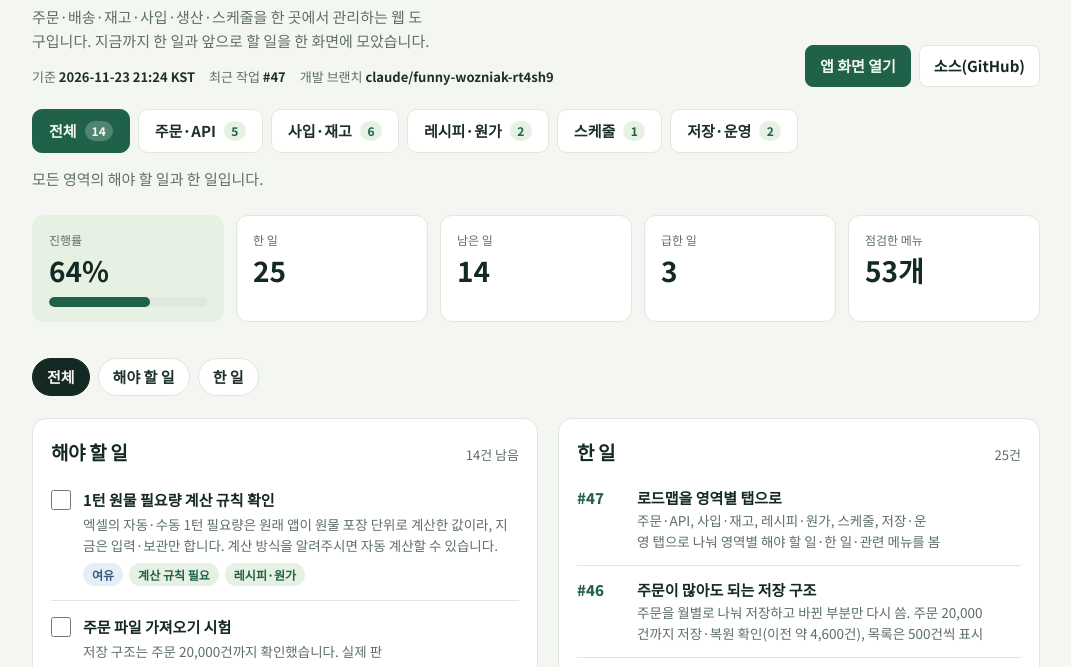
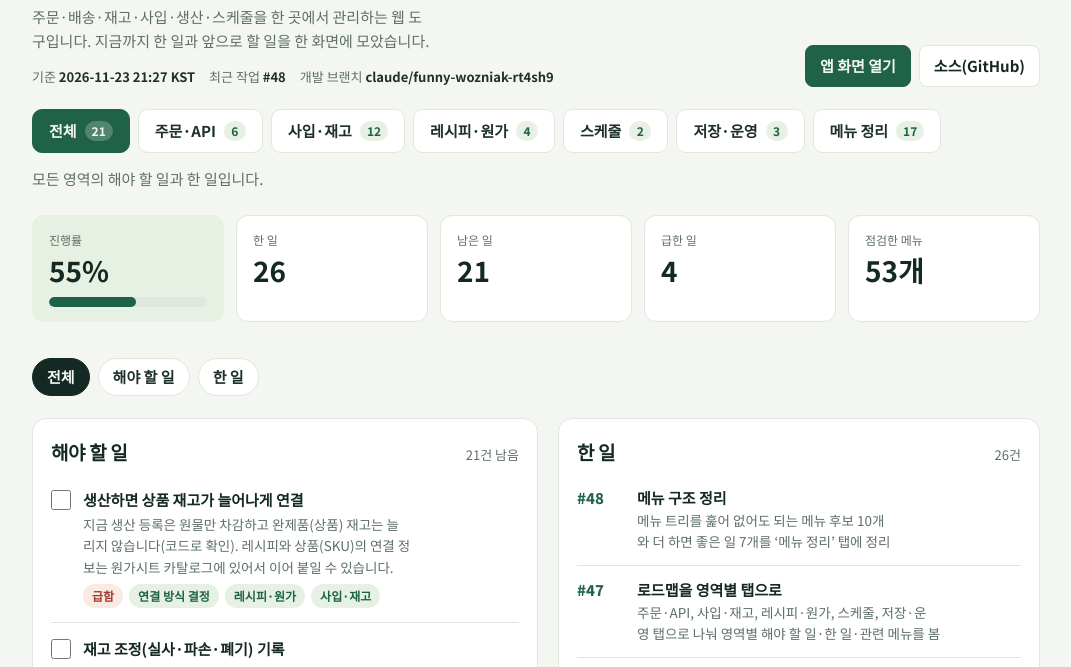
Before and after one commit to bluekiwi75/make, a plain HTML site: page docs/roadmap.html in a window 1280 px wide. Shown: the part 97-764 px from the top of the page, without its empty margins (104-1175 px from the left). Drawn offline with Linux system fonts and the light colour scheme.

Commit message:
Roadmap: menu cleanup tab (removal candidates and suggested additions)
Co-Authored-By: Claude Sonnet 5.5 <noreply@anthropic.com>
Claude-Session: https://claude.ai/code/session_018spFY8ws2gwToUEkVity7Q

```diff
--- a/docs/roadmap.html
+++ b/docs/roadmap.html
@@ -85,6 +85,7 @@ h2{font-size:19px;font-weight:800;letter-spacing:-.02em;color:var(--ink)}
 .tab[aria-selected="true"] .count{background:rgba(255,255,255,.22);color:inherit}
 .tab:focus-visible{outline:2px solid var(--accent);outline-offset:2px}
 .area-desc{color:var(--muted);margin-top:10px;min-height:1.6em}
+.remove-why{min-width:6.5em}
 .empty-note{color:var(--muted);padding:14px 0}
 </style>
 
@@ -93,7 +94,7 @@ h2{font-size:19px;font-weight:800;letter-spacing:-.02em;color:var(--ink)}
     <div>
       <h1>마켓데스크 로드맵</h1>
       <p class="lead">주문·배송·재고·사입·생산·스케줄을 한 곳에서 관리하는 웹 도구입니다. 지금까지 한 일과 앞으로 할 일을 한 화면에 모았습니다.</p>
-      <div class="asof"><span>기준 <b>2026-11-23 21:24 KST</b></span><span>최근 작업 <b>#47</b></span><span>개발 브랜치 <b>claude/funny-wozniak-rt4sh9</b></span></div>
+      <div class="asof"><span>기준 <b>2026-11-23 21:27 KST</b></span><span>최근 작업 <b>#48</b></span><span>개발 브랜치 <b>claude/funny-wozniak-rt4sh9</b></span></div>
     </div>
     <div class="links">
       <a class="btn primary" href="https://claude.ai/artifact/3Rigwfrnbw5tFjr3aLRPHV" target="_blank" rel="noopener">앱 화면 열기</a>
@@ -106,7 +107,7 @@ h2{font-size:19px;font-weight:800;letter-spacing:-.02em;color:var(--ink)}
 
   <div class="tiles" aria-label="요약">
     <div class="tile lead-tile"><small>진행률</small><strong id="t-pct">0%</strong><div class="bar" aria-hidden="true"><span id="t-bar"></span></div></div>
-    <div class="tile"><small>한 일</small><strong id="t-done">0</strong></div>
+    <div class="tile"><small id="t-done-label">한 일</small><strong id="t-done">0</strong></div>
     <div class="tile"><small>남은 일</small><strong id="t-todo">0</strong></div>
     <div class="tile"><small>급한 일</small><strong id="t-high">0</strong></div>
     <div class="tile"><small id="t-menu-label">점검한 메뉴</small><strong id="t-menu">53개</strong></div>
@@ -146,6 +147,13 @@ h2{font-size:19px;font-weight:800;letter-spacing:-.02em;color:var(--ink)}
 
 <script>
 const TODO = [
+  {id:"prod2stock", a:["recipe","purchase","cleanup"], p:"high", t:"생산하면 상품 재고가 늘어나게 연결", d:"지금 생산 등록은 원물만 차감하고 완제품(상품) 재고는 늘리지 않습니다(코드로 확인). 레시피와 상품(SKU)의 연결 정보는 원가시트 카탈로그에 있어서 이어 붙일 수 있습니다.", need:"연결 방식 결정"},
+  {id:"stockadjust", a:["purchase","cleanup"], p:"mid", t:"재고 조정(실사·파손·폐기) 기록", d:"상품 재고는 입고 기준수량 하나뿐이라 고친 이력이 남지 않습니다. 조정 날짜와 사유를 남기면 재고 내역에 상품 잔량도 나옵니다."},
+  {id:"backup", a:["system","cleanup"], p:"mid", t:"데이터 백업·내보내기", d:"데이터가 claude.ai 안에만 있고 백업 파일이 없습니다. 전체 데이터를 파일로 내려받는 기능이 필요합니다.", need:"다운로드 허용 필요"},
+  {id:"po", a:["purchase","cleanup"], p:"mid", t:"발주 관리를 실제 기능으로", d:"지금 발주 관리는 링크만 있는 안내 화면입니다. 발주서 작성 → 거래명세서 입고 → 결제 예정으로 이어지게 만들 수 있습니다."},
+  {id:"pay", a:["purchase","schedule","cleanup"], p:"low", t:"사입 결제 관리 화면", d:"결제 예정일은 스케줄에 보이지만 결제 처리는 사입 목록 수정에서만 됩니다. 미결제 목록과 결제 처리를 한 화면에서 하면 좋습니다."},
+  {id:"costcheck", a:["purchase","recipe","cleanup"], p:"low", t:"거래명세서 단가와 원가시트 단가 비교", d:"명세서의 박스 단가가 원가시트의 원물 도매가와 다르면 알려 주고 갱신을 제안하는 기능입니다."},
+  {id:"lowstock", a:["purchase","order","cleanup"], p:"low", t:"재고 부족에서 발주 제안으로", d:"대시보드에 재고 부족 상품은 보이지만 발주로 이어지지 않습니다."},
   {id:"turn", a:["recipe"], p:"low", t:"1턴 원물 필요량 계산 규칙 확인", d:"엑셀의 자동·수동 1턴 필요량은 원래 앱이 원물 포장 단위로 계산한 값이라, 지금은 입력·보관만 합니다. 계산 방식을 알려주시면 자동 계산할 수 있습니다.", need:"계산 규칙 필요"},
   {id:"orderfile", a:["order"], p:"high", t:"주문 파일 가져오기 시험", d:"저장 구조는 주문 20,000건까지 확인했습니다. 실제 판매처 주문 파일(CSV·엑셀)을 올려 열 이름과 형식이 맞는지 확인해야 합니다. 한 파일은 50,000행까지입니다.", need:"주문 파일 필요"},
   {id:"stock0", a:["purchase"], p:"high", t:"상품 재고와 주문·사입 기록 채우기", d:"원가시트와 제품 레시피는 등록됐습니다. 상품 36개는 기준재고 0으로 들어가 있어서, 재고 수량은 거래명세서 반영이나 상품 화면에서 채워야 합니다. 코드가 없는 상품 1행(에브리데이넛츠 오리지날 믹스넛 500g+500g)은 코드를 채워야 등록됩니다.", need:"재고 수량·파일 필요"},
@@ -162,6 +170,7 @@ const TODO = [
   {id:"others", a:["system"], p:"low", t:"다른 프로젝트·PC 파일 연결", d:"이 세션은 bluekiwi75/make 저장소만 다룹니다. 이어서 할 저장소나 PC에만 있는 파일을 알려주면 연결합니다.", need:"저장소 이름 필요"}
 ];
 const DONE = [
+  ["#48","메뉴 구조 정리","메뉴 트리를 훑어 없어도 되는 메뉴 후보 10개와 더 하면 좋은 일 7개를 ‘메뉴 정리’ 탭에 정리",["system"]],
   ["#47","로드맵을 영역별 탭으로","주문·API, 사입·재고, 레시피·원가, 스케줄, 저장·운영 탭으로 나눠 영역별 해야 할 일·한 일·관련 메뉴를 봄",["system"]],
   ["#46","주문이 많아도 되는 저장 구조","주문을 월별로 나눠 저장하고 바뀐 부분만 다시 씀. 주문 20,000건까지 저장·복원 확인(이전 약 4,600건), 목록은 500건씩 표시",["order","system"]],
   ["#44","제품 레시피 폼을 엑셀과 같게","등록·수정 폼, 목록, 엑셀 다운로드·가져오기를 같은 8개 항목으로 통일. 엑셀과 왕복해도 값이 같음",["recipe"]],
@@ -188,6 +197,18 @@ const DONE = [
   ["#5","앱 화면 아티팩트","샘플 모드를 한 페이지로 묶어 휴대폰에서 확인",["system"]],
   ["#1","소스 이어받기","ZIP 소스를 저장소에 넣고 샘플 서버 실행 확인",["system"]]
 ];
+const REMOVE = [
+  ["송장번호 전송", "동작 안 함", "네이버 API로 송장을 보내는 화면입니다. 이 사이트에는 판매처 API 연동이 없어 보낼 수 없습니다. (배송업무, 상단 3. 상품발송)"],
+  ["판매처 로그인 정보 등록, 판매처 연결 관리", "동작 안 함", "암호화 키가 없어 저장이 거부됩니다. 마켓관리자의 ‘판매처 연결 관리’도 같은 화면입니다."],
+  ["폴더 설정, 엑셀 캐시 삭제", "동작 안 함", "폴더 선택 기능이 휴대폰과 아티팩트에서 지원되지 않습니다. 인쇄파일 내보내기의 폴더 저장에만 쓰입니다."],
+  ["창 그룹 전체", "휴대폰에서 필요 없음", "좌측메뉴 보이기, 계단식·수직·수평 배열, 모든창 닫기는 데스크톱에서 창을 늘어놓는 기능입니다."],
+  ["같은 화면이 두 번 나오는 메뉴", "중복", "시작페이지 = 홈페이지, 판매처 관리 = 판매처 연결 관리, 반품송장 목록 = 반품관리가 각각 같은 화면입니다. 하나씩만 두면 됩니다."],
+  ["상단 1·2·3 단계 메뉴와 배송업무 드롭다운", "중복", "주문수집·인쇄·발송 화면이 두 곳에 반복됩니다. 한쪽만 남기면 메뉴가 짧아집니다."],
+  ["매출 관리, 발주 관리 안내 화면", "기능 없음", "다른 메뉴로 가는 링크 모음뿐입니다. 매출 관리는 통계 메뉴로 충분하고, 발주 관리는 실제 기능을 만들거나 없애는 편이 낫습니다."],
+  ["주문수집의 API 수집, 수집 결과확인", "확인 필요", "주문을 CSV·엑셀로 가져온다면 API 수집 화면과 수집 결과확인은 비어 있게 됩니다. 주문 가져오기 방식을 정한 뒤 정리합니다."],
+  ["도움말의 내부 문의 기록, 마켓데스크 정보", "확인 필요", "내용이 원래 앱 기준이라 지금 사이트와 맞지 않을 수 있습니다. 쓰시는지 알려주세요."],
+  ["사업자 전환(사업자 2)", "확인 필요", "사업자를 하나만 쓰신다면 상단 전환 칸이 필요 없습니다."]
+];
 const MENUS = [
   ["설정","주문수집 열설정, 판매처 관리, 택배사, 내정보, 환경설정, 폴더 설정"],
   ["상품업무","상품관리, 원물·레시피 원가, 매칭규칙, 재고차감과 취소"],
@@ -208,9 +229,11 @@ const AREAS = [
   ["purchase", "사입·재고", "거래명세서 입고, 사입 기록, 재고 내역, 상품 재고"],
   ["recipe", "레시피·원가", "원가시트, 제품 레시피, 원물, 생산"],
   ["schedule", "스케줄", "월별 스케줄, 대시보드 달력, 스케줄 타입"],
-  ["system", "저장·운영", "데이터 저장, 휴대폰 사용, 알림, 점검, 문서"]
+  ["system", "저장·운영", "데이터 저장, 휴대폰 사용, 알림, 점검, 문서"],
+  ["cleanup", "메뉴 정리", "메뉴 구조를 보고 정리한 것: 없어도 되는 메뉴 후보와 더 하면 좋은 일"]
 ];
 const MENU_AREAS = {"설정": ["system"], "상품업무": ["recipe", "purchase"], "배송업무": ["order"], "송장목록": ["order"], "C/S업무": ["order"], "사입업무": ["purchase"], "스케줄": ["schedule"], "생산·레시피": ["recipe"], "통계": ["order"], "도구": ["system"], "마켓관리자": ["order"], "도움말": ["system"]};
+const WHY_TAG = {"동작 안 함": "high", "휴대폰에서 필요 없음": "mid", "중복": "mid", "기능 없음": "mid", "확인 필요": "low"};
 const PRI = {high:"급함", mid:"보통", low:"여유"};
 const KEY = "marketdesk-roadmap-checked";
 let checked = {};
@@ -224,33 +247,38 @@ let area = readArea();
 const inArea = list => area === "all" || (list || []).includes(area);
 
 function render() {
+  const cleanup = area === "cleanup";
   const todo = TODO.filter(x => inArea(x.a));
-  const done = DONE.filter(x => inArea(x[3]));
-  const menus = MENUS.filter(([t]) => inArea(MENU_AREAS[t]));
+  const done = cleanup ? [] : DONE.filter(x => inArea(x[3]));
+  const menus = cleanup ? MENUS : MENUS.filter(([t]) => inArea(MENU_AREAS[t]));
   const open = todo.filter(x => !checked[x.id]);
   const finished = todo.length - open.length + done.length;
   const total = todo.length + done.length;
-  const pct = total ? Math.round(finished / total * 100) : 0;
-  $("t-pct").textContent = pct + "%";
+  const pct = cleanup ? 0 : (total ? Math.round(finished / total * 100) : 0);
+  $("t-pct").textContent = cleanup ? "—" : pct + "%";
   $("t-bar").style.width = pct + "%";
-  $("t-done").textContent = finished;
+  $("t-done-label").textContent = cleanup ? "정리 후보" : "한 일";
+  $("t-done").textContent = cleanup ? REMOVE.length : finished;
   $("t-todo").textContent = open.length;
   $("t-high").textContent = open.filter(x => x.p === "high").length;
   $("t-menu-label").textContent = area === "all" ? "점검한 메뉴" : "관련 메뉴 그룹";
   $("t-menu").textContent = area === "all" ? "53개" : menus.length + "개";
   $("todo-count").textContent = open.length + "건 남음";
-  $("done-count").textContent = done.length + "건";
+  $("done-count").textContent = (cleanup ? REMOVE.length : done.length) + "건";
+  $("todo-h").textContent = cleanup ? "더 하면 좋은 일" : "해야 할 일";
+  $("done-h").textContent = cleanup ? "없어도 되는 것 (정리 후보)" : "한 일";
   $("tabs").innerHTML = AREAS.map(([key, label]) => {
-    const n = TODO.filter(x => (key === "all" || (x.a || []).includes(key)) && !checked[x.id]).length;
+    const n = TODO.filter(x => (key === "all" ? true : (x.a || []).includes(key)) && !checked[x.id]).length + (key === "cleanup" ? REMOVE.length : 0);
     return '<button type="button" class="tab" role="tab" data-area="' + key + '" aria-selected="' + (key === area) + '">' + esc(label) + '<span class="count" aria-label="남은 일 ' + n + '건">' + n + '</span></button>';
   }).join("");
   $("area-desc").textContent = AREAS.find(x => x[0] === area)[2];
   $("todo-list").innerHTML = todo.length ? todo.map(x =>
     '<li class="todo' + (checked[x.id] ? ' checked' : '') + '"><input type="checkbox" id="c-' + x.id + '" data-id="' + x.id + '"' + (checked[x.id] ? ' checked' : '') + ' aria-label="완료 표시">' +
     '<div><h3><label for="c-' + x.id + '">' + esc(x.t) + '</label></h3><p>' + esc(x.d) + '</p><div class="meta"><span class="tag ' + x.p + '">' + PRI[x.p] + '</span>' +
-    (x.need ? '<span class="tag need">' + esc(x.need) + '</span>' : '') + (area === "all" ? (x.a || []).map(k => '<span class="tag area">' + esc(AREAS.find(y => y[0] === k)[1]) + '</span>').join("") : "") + '</div></div></li>').join("")
+    (x.need ? '<span class="tag need">' + esc(x.need) + '</span>' : '') + (area === "all" ? (x.a || []).filter(k => k !== "cleanup").map(k => '<span class="tag area">' + esc(AREAS.find(y => y[0] === k)[1]) + '</span>').join("") : "") + '</div></div></li>').join("")
     : '<li class="empty-note">이 영역에 해야 할 일이 없습니다.</li>';
-  $("done-list").innerHTML = done.length ? done.map(([n, t, d]) =>
+  $("done-list").innerHTML = cleanup ? REMOVE.map(([t, why, d]) =>
+    '<li class="done"><span class="num remove-why"><span class="tag ' + (WHY_TAG[why] || "low") + '">' + esc(why) + '</span></span><div><h3>' + esc(t) + '</h3><p>' + esc(d) + '</p></div></li>').join("") : done.length ? done.map(([n, t, d]) =>
     '<li class="done"><span class="num">' + n + '</span><div><h3>' + esc(t) + '</h3><p>' + esc(d) + '</p></div></li>').join("")
     : '<li class="empty-note">이 영역에서 끝낸 일이 아직 없습니다.</li>';
   $("menu-grid").innerHTML = menus.map(([t, d, fresh]) =>
```
Also changed, not shown: CLAUDE.md (+1 -1 lines), WORK_COUNT.md (+2 -1 lines).
